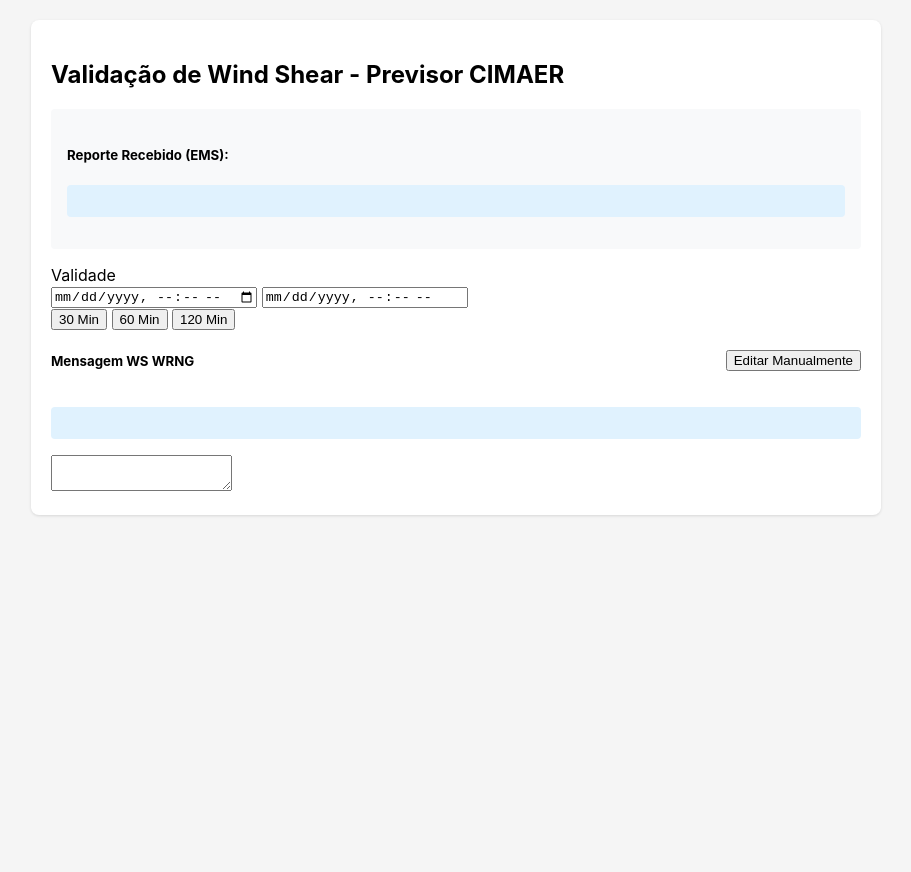
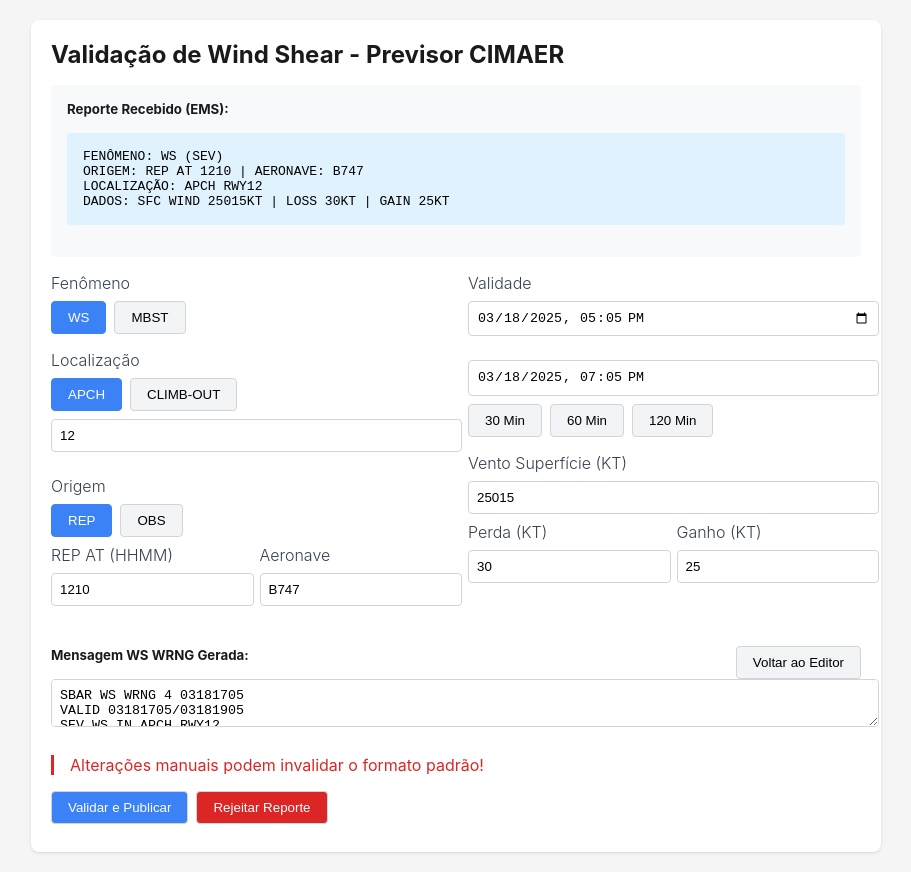
Before and after one commit to reinaldo-rab/telaws-cmi, a plain HTML site: page index.html in a window 1280 px wide. Both pictures are taken after a click on the button "Editar Manualmente". Shown: the whole page, without its empty margins (184-1095 px from the left). Before the commit the page ends 800 px from the top, so only its background shows below. Drawn offline with Linux system fonts and the light colour scheme.

Commit message:
Update index.html

```diff
--- a/index.html
+++ b/index.html
@@ -5,7 +5,6 @@
     <meta name="viewport" content="width=device-width, initial-scale=1.0">
     <title>Validação de Wind Shear - Previsor CIMAER</title>
     <style>
-        /* Estilos consolidados e otimizados */
         body {
             font-family: -apple-system, BlinkMacSystemFont, 'Segoe UI', Roboto, Oxygen, Ubuntu, Cantarell, 'Open Sans', 'Helvetica Neue', sans-serif;
             max-width: 850px;
@@ -22,11 +21,56 @@
             margin-top: 20px;
         }
 
-        .info-box {
-            background-color: #f8f9fa;
-            padding: 1rem;
+        h2, h3, h5 {
+            margin: 0 0 15px 0;
+            color: #1a1a1a;
+        }
+
+        .form-group {
+            margin-bottom: 1rem;
+        }
+
+        .form-row {
+            display: flex;
+            gap: 1.5rem;
+            margin-bottom: 1rem;
+        }
+
+        label {
+            display: block;
+            margin-bottom: 0.5rem;
+            font-weight: 300;
+            color: #374151;
+        }
+
+        input, textarea {
+            width: 100%;
+            padding: 0.5rem;
+            border: 1px solid #d1d5db;
             border-radius: 4px;
-            margin: 1rem 0;
+            margin-bottom: 0.5rem;
+        }
+
+        .button-group {
+            display: flex;
+            gap: 0.5rem;
+            flex-wrap: wrap;
+            margin-bottom: 0.5rem;
+        }
+
+        button {
+            padding: 0.5rem 1rem;
+            border: 1px solid #d1d5db;
+            border-radius: 4px;
+            background-color: #f3f4f6;
+            cursor: pointer;
+            transition: all 0.2s;
+        }
+
+        button.active {
+            background-color: #3b82f6;
+            color: white;
+            border-color: #3b82f6;
         }
 
         .preview {
@@ -38,8 +82,29 @@
             margin: 1rem 0;
         }
 
-        /* Demais estilos mantidos do código anterior */
-        /* ... */
+        .grid {
+            display: grid;
+            grid-template-columns: repeat(auto-fit, minmax(200px, 1fr));
+            gap: 1rem;
+        }
+
+        .hidden {
+            display: none;
+        }
+
+        .info-box {
+            background-color: #f8f9fa;
+            padding: 1rem;
+            border-radius: 4px;
+            margin: 1rem 0;
+        }
+
+        .warning {
+            color: #dc2626;
+            border-left: 3px solid #dc2626;
+            padding-left: 1rem;
+            margin: 1rem 0;
+        }
     </style>
 </head>
 <body>
@@ -49,13 +114,63 @@
         <!-- Reporte Original do EMS -->
         <div class="info-box">
             <h5>Reporte Recebido (EMS):</h5>
-            <pre class="preview" id="emsReportPreview"></pre>
+            <pre class="preview" id="emsReport">FENÔMENO: WS (SEV)
+ORIGEM: REP AT 1210 | AERONAVE: B747
+LOCALIZAÇÃO: APCH RWY12
+DADOS: SFC WIND 25015KT | LOSS 30KT | GAIN 25KT</pre>
         </div>
 
         <!-- Formulário de Edição -->
         <form id="windShearForm">
-            <!-- Cabeçalho e Validade -->
             <div class="form-row">
+                <!-- Coluna Esquerda -->
+                <div style="flex: 1;">
+                    <!-- Fenômeno e Severidade -->
+                    <div class="form-group">
+                        <label>Fenômeno</label>
+                        <div class="button-group" id="phenomenon">
+                            <button type="button" data-value="WS" class="active">WS</button>
+                            <button type="button" data-value="MBST">MBST</button>
+                        </div>
+                    </div>
+
+                    <!-- Localização -->
+                    <div class="form-group">
+                        <label>Localização</label>
+                        <div class="button-group" id="localization">
+                            <button type="button" data-value="APCH" class="active">APCH</button>
+                            <button type="button" data-value="CLIMB-OUT">CLIMB-OUT</button>
+                        </div>
+                        <input type="text" id="rwy" placeholder="RWY" value="12">
+                    </div>
+
+                    <!-- Origem -->
+                    <div class="form-group">
+                        <label>Origem</label>
+                        <div class="button-group" id="infoSource">
+                            <button type="button" data-value="REP" class="active">REP</button>
+                            <button type="button" data-value="OBS">OBS</button>
+                        </div>
+
+                        <!-- Campos REP -->
+                        <div id="repFields">
+                            <div class="form-row">
+                                <div>
+                                    <label>REP AT (HHMM)</label>
+                                    <input type="text" id="repTime" value="1210" maxlength="4">
+                                </div>
+                                <div>
+                                    <label>Aeronave</label>
+                                    <input type="text" id="repAC" value="B747" maxlength="8">
+                                </div>
+                            </div>
+                        </div>
+                    </div>
+                </div>
+
+                <!-- Coluna Direita -->
+                <div style="flex: 1;">
+                    <!-- Validade -->
                     <div class="form-group">
                         <label>Validade</label>
                         <div class="grid">
@@ -68,120 +183,149 @@
                             <button type="button" data-minutes="120">120 Min</button>
                         </div>
                     </div>
+
+                    <!-- Dados Técnicos -->
+                    <div class="form-group">
+                        <label>Vento Superfície (KT)</label>
+                        <input type="text" id="surfaceWind" value="25015">
+
+                        <div class="form-row">
+                            <div>
+                                <label>Perda (KT)</label>
+                                <input type="text" id="loss" value="30">
+                            </div>
+                            <div>
+                                <label>Ganho (KT)</label>
+                                <input type="text" id="gain" value="25">
+                            </div>
+                        </div>
+                    </div>
+                </div>
             </div>
 
             <!-- Mensagem Codificada -->
             <div class="form-group">
                 <div style="display: flex; justify-content: space-between; align-items: center;">
-                    <h5>Mensagem WS WRNG</h5>
-                    <button type="button" id="toggleEditBtn">Editar Manualmente</button>
+                    <h5>Mensagem WS WRNG Gerada:</h5>
+                    <button type="button" id="toggleEdit">Editar Manualmente</button>
                 </div>
                 <pre class="preview" id="messagePreview"></pre>
-                <textarea class="hidden" id="manualMsg"></textarea>
+                <textarea class="hidden" id="manualEdit"></textarea>
+                <div class="warning">Alterações manuais podem invalidar o formato padrão!</div>
             </div>
 
-            <!-- Demais campos do formulário mantidos -->
-            <!-- ... -->
+            <!-- Ações -->
+            <div class="button-group">
+                <button type="button" style="background-color: #3b82f6; color: white;">Validar e Publicar</button>
+                <button type="button" style="background-color: #dc2626; color: white;">Rejeitar Reporte</button>
+            </div>
         </form>
     </div>
 
     <script>
-        // Estado inicial com dados do Reporte EMS
-        const initialState = {
-            emsReport: `FENÔMENO: WS (SEV)
-ORIGEM: REP AT 1210 | AERONAVE: B747
-LOCALIZAÇÃO: APCH RWY12
-DADOS: SFC WIND 25015KT | LOSS 30KT | GAIN 25KT`,
-
-            // Demais campos do state mantidos
-            // ...
+        // Estado inicial baseado no reporte EMS
+        const state = {
+            phenomenon: 'WS',
+            severity: 'SEV',
+            localization: ['APCH'],
+            rwy: '12',
+            infoSource: ['REP'],
+            repTime: '1210',
+            repAC: 'B747',
+            surfaceWind: '25015',
+            loss: '30',
+            gain: '25',
+            validityStart: new Date().toISOString().slice(0, 16),
+            validityEnd: '',
+            manualMode: false
         };
 
-        // Função para parsear o Reporte EMS
-        function parseEMSReport(reportText) {
-            const lines = reportText.split('\n');
-            const result = {};
-
-            lines.forEach(line => {
-                const [key, value] = line.split(':').map(s => s.trim());
-                switch(key) {
-                    case 'FENÔMENO':
-                        const [phen, severity] = value.split(' ');
-                        result.phenomenon = phen;
-                        if(severity) result.severity = severity.replace(/[()]/g, '');
-                        break;
-                    case 'ORIGEM':
-                        if(value.includes('REP AT')) {
-                            result.infoSource = ['REP'];
-                            const [_, time, ac] = value.match(/REP AT (\d{4}) \| AERONAVE: (\w+)/) || [];
-                            result.repTime = time;
-                            result.repAC = ac;
-                        }
-                        break;
-                    case 'LOCALIZAÇÃO':
-                        const [loc, rwy] = value.split(' ');
-                        result.localization = [loc];
-                        result.rwy = rwy.replace('RWY', '');
-                        break;
-                    case 'DADOS':
-                        value.split('|').forEach(item => {
-                            const [key, val] = item.trim().split(' ');
-                            if(key === 'SFC WIND') result.surfaceWind = val.replace('KT', '');
-                            if(key === 'LOSS') result.loss = val.replace('KT', '');
-                            if(key === 'GAIN') result.gain = val.replace('KT', '');
-                        });
-                        break;
-                }
-            });
-
-            return result;
+        // Funções principais
+        function updateStateFromForm() {
+            state.phenomenon = document.querySelector('#phenomenon button.active').dataset.value;
+            state.severity = document.querySelector('#severity button.active')?.dataset.value || 'SEV';
+            state.localization = [document.querySelector('#localization button.active').dataset.value];
+            state.rwy = document.getElementById('rwy').value;
+            state.repTime = document.getElementById('repTime').value;
+            state.repAC = document.getElementById('repAC').value.toUpperCase();
+            state.surfaceWind = document.getElementById('surfaceWind').value;
+            state.loss = document.getElementById('loss').value;
+            state.gain = document.getElementById('gain').value;
+            state.validityStart = document.getElementById('validityStart').value;
         }
 
-        // Atualização do State inicial
-        const state = {
-            ...initialState,
-            ...parseEMSReport(initialState.emsReport),
-            validityStart: new Date().toISOString().slice(0, 16),
-            validityEnd: ''
-        };
-
-        // Função de geração da mensagem WS WRNG
-        function generateWRNGMessage() {
+        function generateWRNG() {
             const start = formatTimestamp(state.validityStart);
             const end = formatTimestamp(state.validityEnd);
 
-            return `${state.location} WS WRNG 4 ${start}
+            return `SBAR WS WRNG 4 ${start}
 VALID ${start}/${end}
 ${state.severity} WS IN ${state.localization} RWY${state.rwy}
 SFC WIND: ${state.surfaceWind}KT
 LOSS: ${state.loss}KT GAIN: ${state.gain}KT`;
         }
 
-        // Função para atualização bidirecional
-        function syncFields() {
-            // Atualiza campos do formulário
-            document.getElementById('repTime').value = state.repTime;
-            document.getElementById('repAC').value = state.repAC;
-            document.getElementById('rwy').value = state.rwy;
-
-            // Atualiza previews
-            document.getElementById('emsReportPreview').textContent = state.emsReport;
-            document.getElementById('messagePreview').textContent = generateWRNGMessage();
+        function formatTimestamp(datetime) {
+            return datetime.replace(/[-T:]/g, '').slice(4, 12);
         }
 
-        // Event listeners para edição bidirecional
-        document.getElementById('messagePreview').addEventListener('dblclick', () => {
-            document.getElementById('toggleEditBtn').click();
+        function updateValidityEnd(minutes) {
+            const start = new Date(state.validityStart);
+            const end = new Date(start.getTime() + minutes * 60000);
+            state.validityEnd = end.toISOString().slice(0, 16);
+            document.getElementById('validityEnd').value = state.validityEnd;
+        }
+
+        // Event Listeners
+        document.querySelectorAll('input, button').forEach(element => {
+            element.addEventListener('input', () => {
+                if (!state.manualMode) {
+                    updateStateFromForm();
+                    document.getElementById('messagePreview').textContent = generateWRNG();
+                }
+            });
+        });
+
+        document.querySelectorAll('.button-group button').forEach(btn => {
+            btn.addEventListener('click', e => {
+                if (e.target.closest('.button-group')) {
+                    const group = e.target.closest('.button-group').id;
+                    const value = e.target.dataset.value;
+
+                    // Atualizar estado
+                    if (group === 'phenomenon') state.phenomenon = value;
+                    if (group === 'localization') state.localization = [value];
+
+                    // Atualizar UI
+                    document.querySelectorAll(`#${group} button`).forEach(b =>
+                        b.classList.toggle('active', b === e.target)
+                    );
+
+                    if (!state.manualMode) {
+                        document.getElementById('messagePreview').textContent = generateWRNG();
+                    }
+                }
+            });
+        });
+
+        document.getElementById('toggleEdit').addEventListener('click', () => {
+            state.manualMode = !state.manualMode;
+            document.getElementById('manualEdit').classList.toggle('hidden');
+            document.getElementById('messagePreview').classList.toggle('hidden');
+            document.getElementById('toggleEdit').textContent =
+                state.manualMode ? 'Voltar ao Editor' : 'Editar Manualmente';
+
+            if (state.manualMode) {
+                document.getElementById('manualEdit').value = document.getElementById('messagePreview').textContent;
+            } else {
+                document.getElementById('messagePreview').textContent = document.getElementById('manualEdit').value;
+            }
         });
 
         // Inicialização
-        document.addEventListener('DOMContentLoaded', () => {
-            syncFields();
-            calculateValidityEnd();
-        });
-
-        // Demais funções mantidas com ajustes
-        // ...
+        document.getElementById('validityStart').value = state.validityStart;
+        updateValidityEnd(120);
+        document.getElementById('messagePreview').textContent = generateWRNG();
     </script>
 </body>
 </html>
```
Lines whose indentation alone changed are shown as unchanged.
